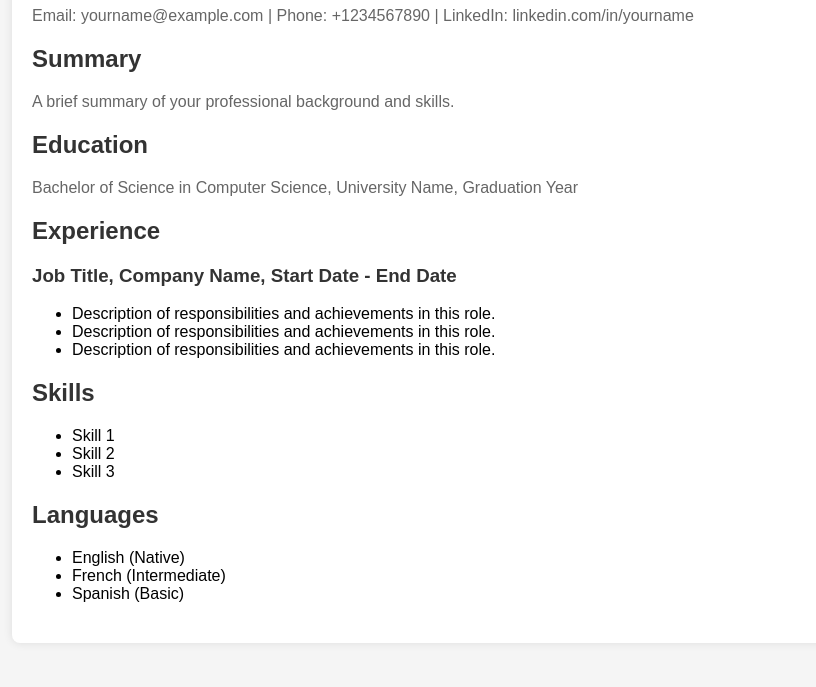
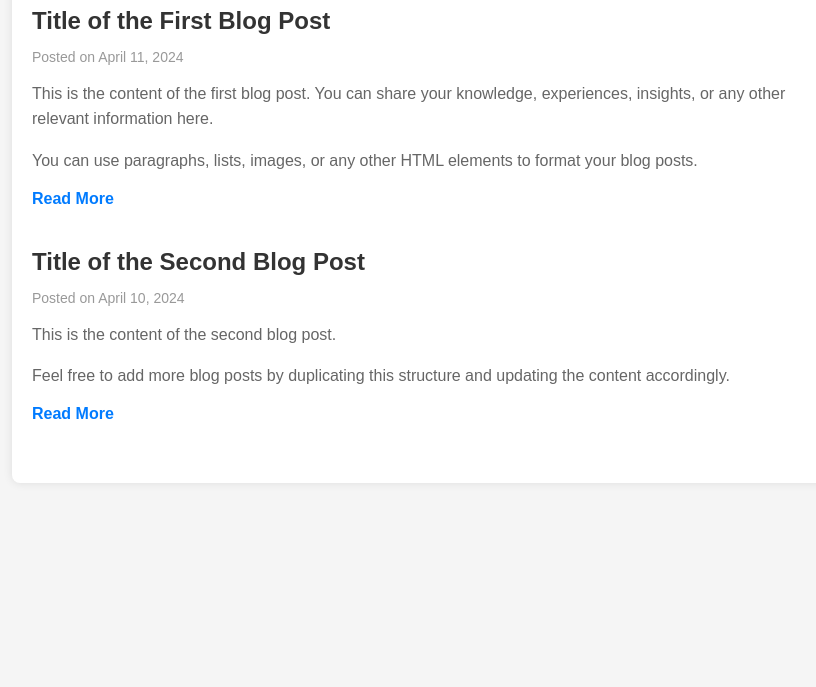
Before and after one commit to thirakc/thirakc.github.io, a plain HTML site: page index.html in a window 1280 px wide. Shown: the part 113-800 px from the top of the page, without its empty margins (208-1024 px from the left). Drawn offline with Linux system fonts and the light colour scheme.

Commit message:
update index

```diff
--- a/index.html
+++ b/index.html
@@ -3,7 +3,7 @@
 <head>
     <meta charset="UTF-8">
     <meta name="viewport" content="width=device-width, initial-scale=1.0">
-    <title>Your Name - Resume</title>
+    <title>Professional Blog</title>
     <style>
         body {
             font-family: Arial, sans-serif;
@@ -25,55 +25,54 @@
         p {
             color: #666;
         }
-        .section {
-            margin-bottom: 20px;
+        .post {
+            margin-bottom: 40px;
+        }
+        .post-title {
+            font-size: 24px;
+            margin-bottom: 10px;
+        }
+        .post-date {
+            color: #999;
+            font-size: 14px;
+            margin-bottom: 10px;
+        }
+        .post-content {
+            line-height: 1.6;
+        }
+        .read-more {
+            color: #007bff;
+            text-decoration: none;
+            font-weight: bold;
         }
     </style>
 </head>
 <body>
     <div class="container">
-        <header class="section">
-            <h1>Your Name</h1>
-            <p>Email: yourname@example.com | Phone: +1234567890 | LinkedIn: linkedin.com/in/yourname</p>
-        </header>
+        <h1>Welcome to my Professional Blog</h1>
 
-        <section class="section">
-            <h2>Summary</h2>
-            <p>A brief summary of your professional background and skills.</p>
-        </section>
+        <div class="post">
+            <h2 class="post-title">Title of the First Blog Post</h2>
+            <p class="post-date">Posted on April 11, 2024</p>
+            <div class="post-content">
+                <p>This is the content of the first blog post. You can share your knowledge, experiences, insights, or any other relevant information here.</p>
+                <p>You can use paragraphs, lists, images, or any other HTML elements to format your blog posts.</p>
+            </div>
+            <a href="blog1.html" class="read-more">Read More</a>
+        </div>
 
-        <section class="section">
-            <h2>Education</h2>
-            <p>Bachelor of Science in Computer Science, University Name, Graduation Year</p>
-        </section>
+        <div class="post">
+            <h2 class="post-title">Title of the Second Blog Post</h2>
+            <p class="post-date">Posted on April 10, 2024</p>
+            <div class="post-content">
+                <p>This is the content of the second blog post.</p>
+                <p>Feel free to add more blog posts by duplicating this structure and updating the content accordingly.</p>
+            </div>
+            <a href="blog2.html" class="read-more">Read More</a>
+        </div>
 
-        <section class="section">
-            <h2>Experience</h2>
-            <h3>Job Title, Company Name, Start Date - End Date</h3>
-            <ul>
-                <li>Description of responsibilities and achievements in this role.</li>
-                <li>Description of responsibilities and achievements in this role.</li>
-                <li>Description of responsibilities and achievements in this role.</li>
-            </ul>
-        </section>
+        <!-- Add more blog posts here -->
 
-        <section class="section">
-            <h2>Skills</h2>
-            <ul>
-                <li>Skill 1</li>
-                <li>Skill 2</li>
-                <li>Skill 3</li>
-            </ul>
-        </section>
-
-        <section class="section">
-            <h2>Languages</h2>
-            <ul>
-                <li>English (Native)</li>
-                <li>French (Intermediate)</li>
-                <li>Spanish (Basic)</li>
-            </ul>
-        </section>
     </div>
 </body>
 </html>
```
